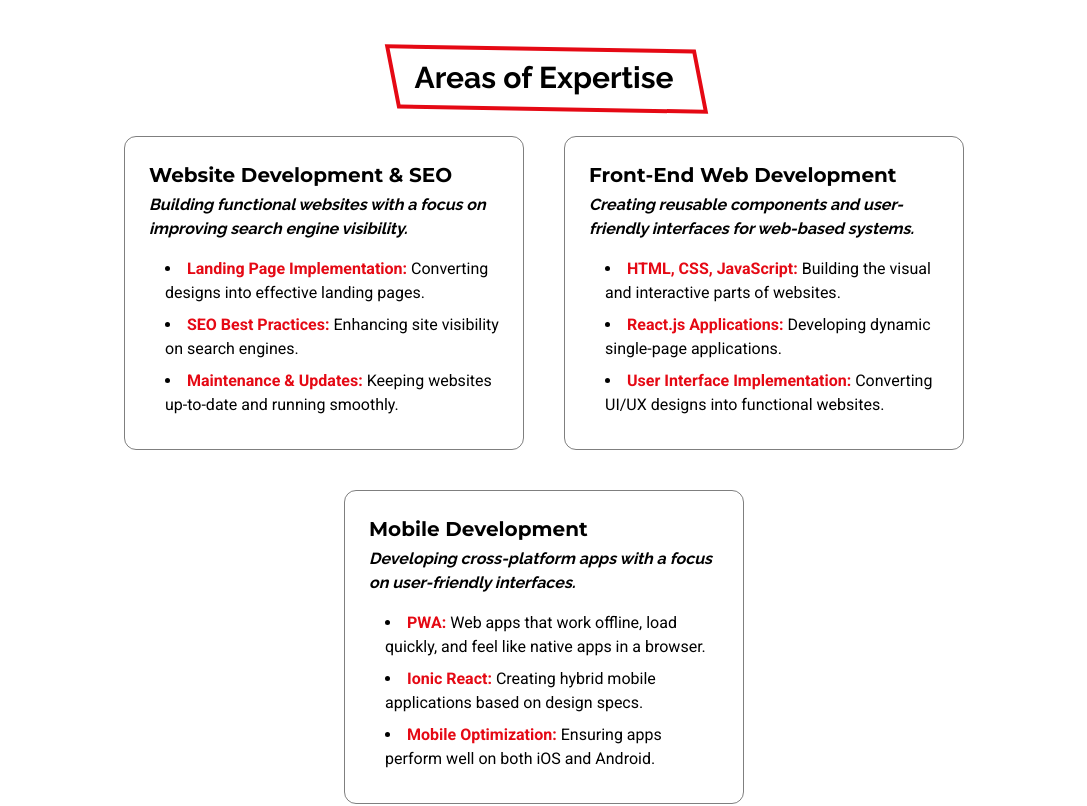
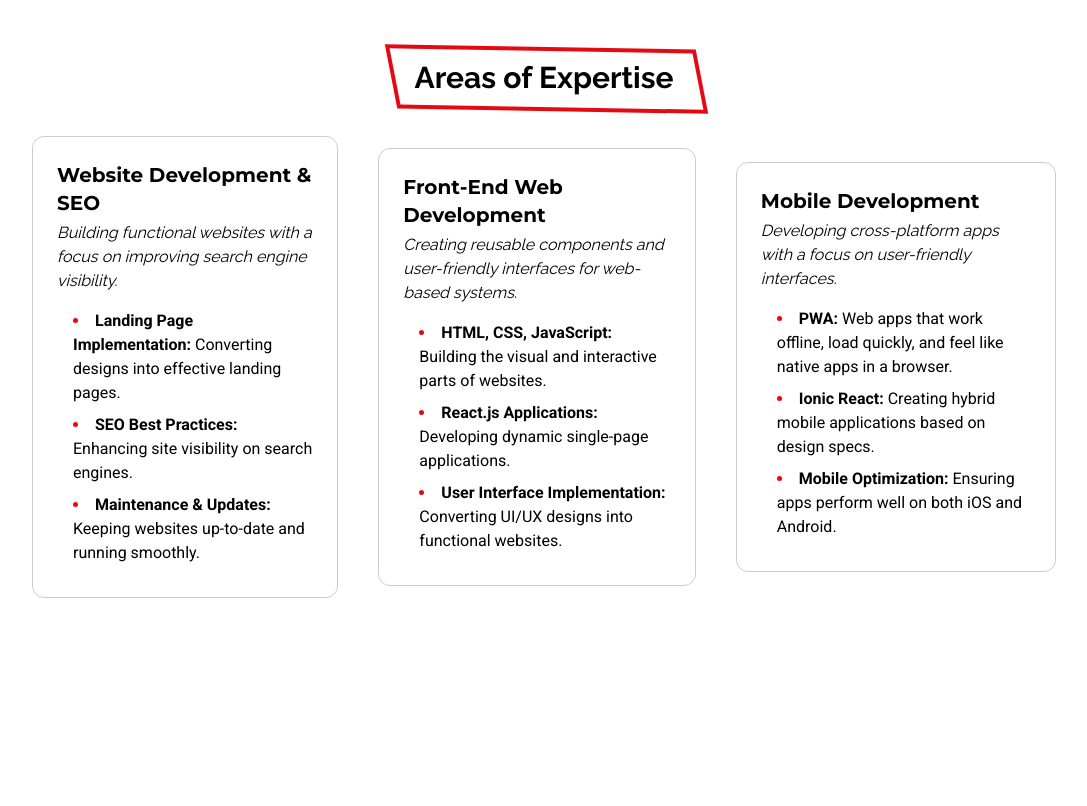
Before and after one commit to LC-Dev-23/lc-dev-portfolio, a Next.js app: page / in a window 1280 px wide. Shown: the part 940-1746 px from the top of the page, without its empty margins (96-1183 px from the left). Built offline with nearby package versions, Linux system fonts and the light colour scheme.

Commit message:
style: font, color and width to flex basic adjustment

```diff
--- a/components/Card3D.tsx
+++ b/components/Card3D.tsx
@@ -10,8 +10,8 @@ interface CardProps {
 
 const Card3D = ({ title, description, cardData }: CardProps) => {
   return (
-    <CardContainer className="w-full lg:w-[25rem]">
-      <CardBody className="bg-transparent border dark:border-white/[0.5] border-black/[0.5] rounded-xl relative dark:hover:shadow-2xl dark:hover:shadow-primaryRed/[0.5] hover:shadow-2xl hover:shadow-primaryBlack/[0.5] p-6">
+    <CardContainer className="w-full">
+      <CardBody className="bg-transparent border dark:border-white/[0.2] border-black/[0.2] rounded-xl relative dark:hover:shadow-2xl dark:hover:shadow-primaryRed/[0.5] hover:shadow-2xl hover:shadow-primaryBlack/[0.5] p-6">
         <CardItem
           as="h3"
           translateZ="60"
@@ -22,7 +22,7 @@ const Card3D = ({ title, description, cardData }: CardProps) => {
         <CardItem
           as="h4"
           translateZ="80"
-          className="text-base font-bold text-primaryBlack dark:text-accentSoftGray mb-4 font-special italic"
+          className="text-base text-primaryBlack dark:text-accentSoftGray mb-4 font-special italic"
         >
           {description}
         </CardItem>
@@ -33,7 +33,7 @@ const Card3D = ({ title, description, cardData }: CardProps) => {
         >
           <ul>
             {cardData.map((listItem) => (
-              <li className="mb-2 pl-4 list-disc list-inside" key={title} dangerouslySetInnerHTML={{ __html: listItem }}></li>
+              <li className="marker:text-primaryRed dark:text-accentSoftGray mb-2 pl-4 list-disc list-inside" key={title} dangerouslySetInnerHTML={{ __html: listItem }}></li>
             ))}
           </ul>
         </CardItem>
--- a/components/Layouts/HomeLayout/AreasofExpertiseSection.tsx
+++ b/components/Layouts/HomeLayout/AreasofExpertiseSection.tsx
@@ -6,27 +6,27 @@ export const cardData = [
         title: 'Website Development & SEO',
         description: 'Building functional websites with a focus on improving search engine visibility.',
         listItems: [
-            `<span class="text-primaryRed font-bold">Landing Page Implementation:</span> Converting designs into effective landing pages.`,
-            `<span class="text-primaryRed font-bold">SEO Best Practices:</span> Enhancing site visibility on search engines.`,
-            `<span class="text-primaryRed font-bold">Maintenance & Updates:</span> Keeping websites up-to-date and running smoothly.`,
+            `<span class="dark:text-primaryWhite text-primaryBlack font-bold">Landing Page Implementation:</span> Converting designs into effective landing pages.`,
+            `<span class="dark:text-primaryWhite text-primaryBlack font-bold">SEO Best Practices:</span> Enhancing site visibility on search engines.`,
+            `<span class="dark:text-primaryWhite text-primaryBlack font-bold">Maintenance & Updates:</span> Keeping websites up-to-date and running smoothly.`,
         ],
     },
     {
         title: 'Front-End Web Development',
         description: 'Creating reusable components and user-friendly interfaces for web-based systems.',
         listItems: [
-            `<span class="text-primaryRed font-bold">HTML, CSS, JavaScript:</span> Building the visual and interactive parts of websites.`,
-            `<span class="text-primaryRed font-bold">React.js Applications:</span> Developing dynamic single-page applications.`,
-            `<span class="text-primaryRed font-bold">User Interface Implementation:</span> Converting UI/UX designs into functional websites.`,
+            `<span class="dark:text-primaryWhite text-primaryBlack font-bold">HTML, CSS, JavaScript:</span> Building the visual and interactive parts of websites.`,
+            `<span class="dark:text-primaryWhite text-primaryBlack font-bold">React.js Applications:</span> Developing dynamic single-page applications.`,
+            `<span class="dark:text-primaryWhite text-primaryBlack font-bold">User Interface Implementation:</span> Converting UI/UX designs into functional websites.`,
         ],
     },
     {
         title: 'Mobile Development',
         description: 'Developing cross-platform apps with a focus on user-friendly interfaces.',
         listItems: [
-            `<span class="text-primaryRed font-bold">PWA:</span> Web apps that work offline, load quickly, and feel like native apps in a browser.`,
-            `<span class="text-primaryRed font-bold">Ionic React:</span> Creating hybrid mobile applications based on design specs.`,
-            `<span class="text-primaryRed font-bold">Mobile Optimization:</span> Ensuring apps perform well on both iOS and Android.`,
+            `<span class="dark:text-primaryWhite text-primaryBlack font-bold">PWA:</span> Web apps that work offline, load quickly, and feel like native apps in a browser.`,
+            `<span class="dark:text-primaryWhite text-primaryBlack font-bold">Ionic React:</span> Creating hybrid mobile applications based on design specs.`,
+            `<span class="dark:text-primaryWhite text-primaryBlack font-bold">Mobile Optimization:</span> Ensuring apps perform well on both iOS and Android.`,
         ],
     },
 ];
@@ -36,7 +36,7 @@ const AreasofExpertiseSection = () => {
     return (
         <Section className="py-20 lg:py-40 !min-h-[50vh]">
             <h2 className="text-2xl md:text-3xl font-semibold font-display text-center py-10"><span className="font-special relative after:absolute after:block after:w-[120%] after:h-16 after:bg-transparent after:border-4 after:border-primaryRed after:bottom-[-1rem] after:-z-10 after:-left-6 after:transition-transform after:duration-300 hover:after:transform after:skew-x-12 after:rotate-1">Areas of Expertise</span></h2>
-            <div className="flex flex-col lg:flex-row lg:flex-wrap gap-10 justify-center items-center">
+            <div className="flex flex-col lg:flex-row  gap-10 justify-center items-center basis-full md:basis-1/2 lg:basis-1/3">
                 {cardData.map((card) => (
                     <Card3D key={card.title} title={card.title} description={card.description} cardData={card.listItems} />
                 ))}
```
